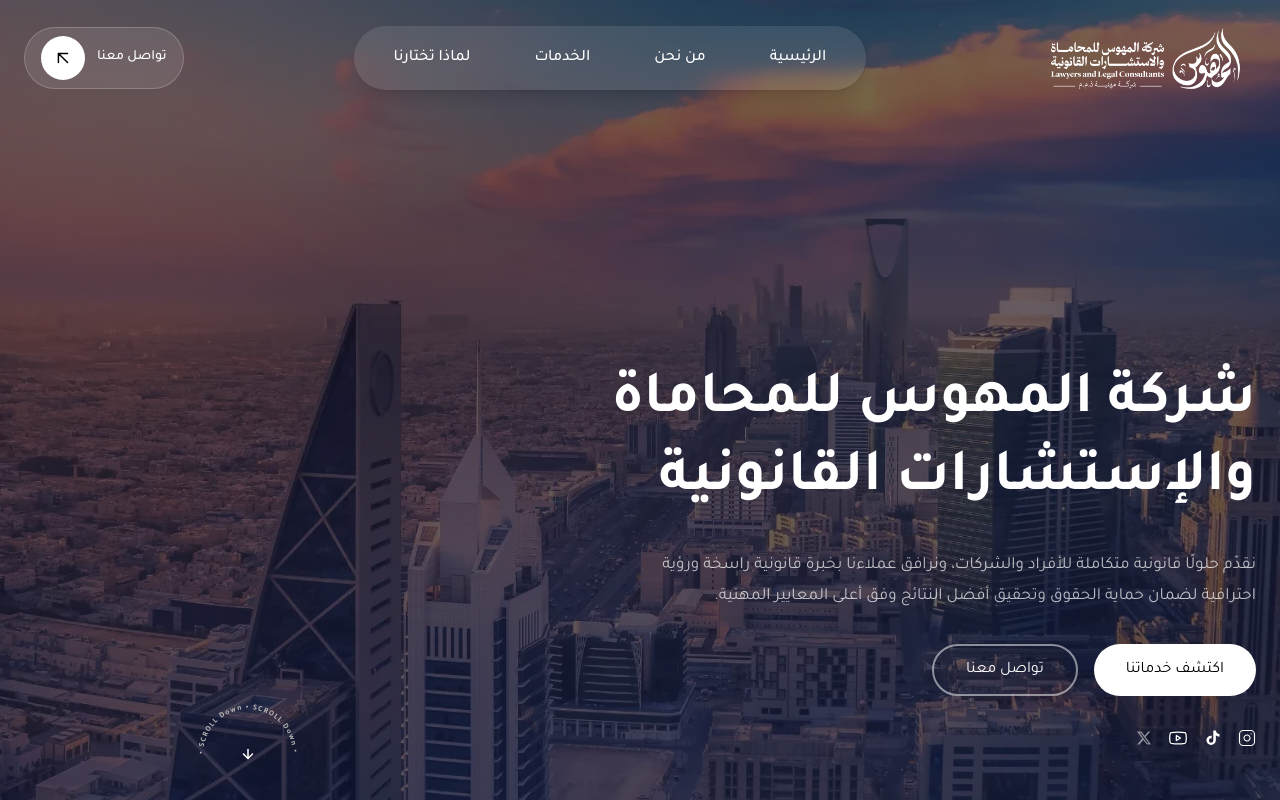
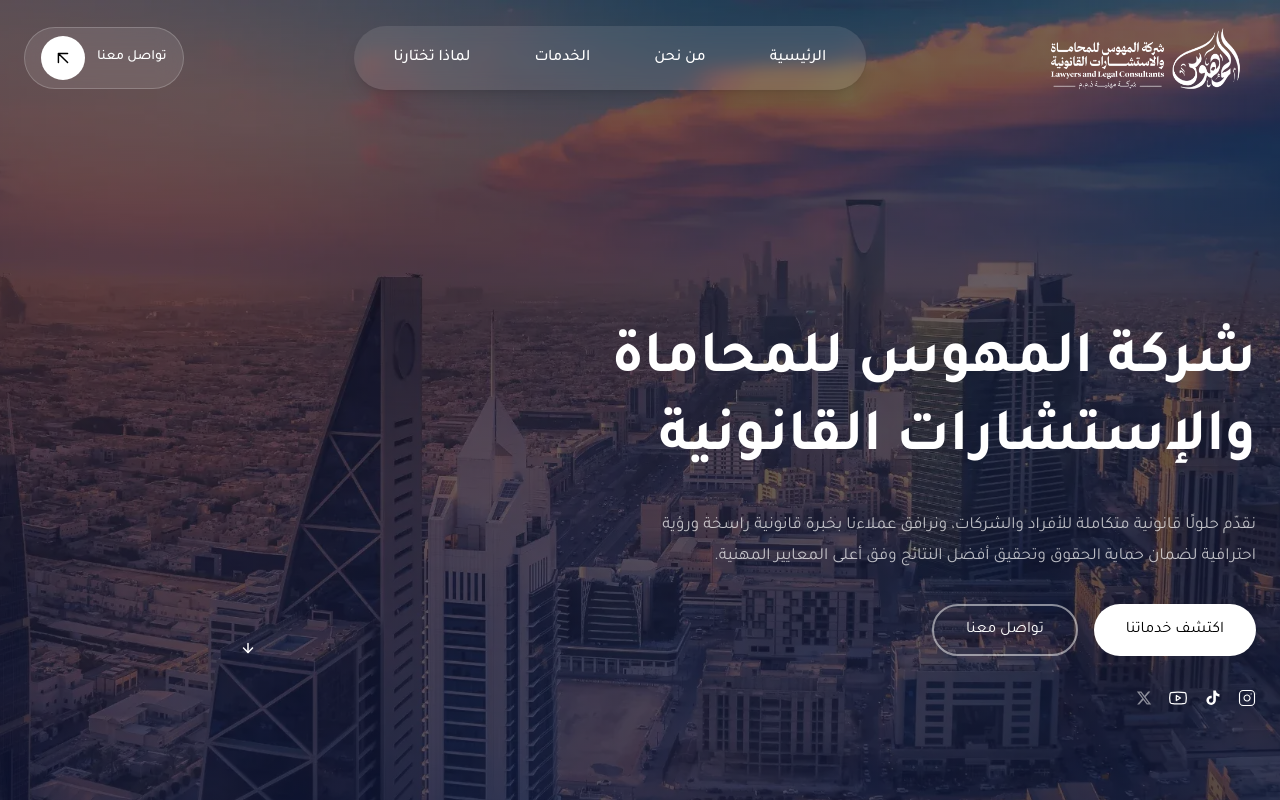
Before and after one commit to amineelakkermi/almohawas, a Next.js app: page / in a window 1280 px wide. Shown: the top 800 px of the page. Built offline with nearby package versions, Linux system fonts and the light colour scheme.

Commit message:
mise a jour

```diff
--- a/package.json
+++ b/package.json
@@ -9,6 +9,7 @@
     "lint": "eslint"
   },
   "dependencies": {
+    "gsap": "^3.14.2",
     "next": "16.1.6",
     "react": "19.2.3",
     "react-dom": "19.2.3"
--- a/src/app/components/Hero.jsx
+++ b/src/app/components/Hero.jsx
@@ -5,7 +5,7 @@ import ScrollTop from "./ScrollTop";
 
 const Hero = () => {
   return (
-    <section className="relative min-h-[90vh] lg:min-h-[100vh] flex items-center justify-start">
+    <section className="relative min-h-[90vh] flex items-center justify-start">
       <div className="relative z-10 w-full max-w-7xl mx-auto px-6
        gap-8
        text-start h-[100%] flex flex-col mt-20">
--- a/src/app/components/ScrollTop.jsx
+++ b/src/app/components/ScrollTop.jsx
@@ -1,53 +1,66 @@
 'use client'
 
 import Link from "next/link"
+import gsap from "gsap"
+import { useEffect, useRef } from "react"
 
 const ScrollTop = () => {
+
+  const circleRef = useRef(null)
 
   const handleScrollTop = () => {
     window.scrollTo({
       top: 0,
-      behavior: 'smooth'
+      behavior: "smooth"
     })
   }
 
+  useEffect(() => {
+    gsap.to(circleRef.current, {
+      rotate: 360,
+      duration: 12,
+      repeat: -1,
+      ease: "none",
+      transformOrigin: "50% 50%"
+    })
+  }, [])
+
   return (
-   <Link href="#about">
-    <div className="absolute left-4 md:left-48 bottom-24 z-[9999]">
+    <div className="fixed left-4 md:left-48 bottom-24 z-[9999]">
 
-      <button
+      <Link
+        href="#about"
         onClick={handleScrollTop}
-        className="relative w-16 h-16 md:w-28 md:h-28 cursor-pointer"
+        className="relative w-16 h-16 md:w-28 md:h-28 block cursor-pointer"
       >
 
-        {/* Cercle texte rotatif */}
+        {/* cercle rotatif */}
         <svg
+          ref={circleRef}
           viewBox="0 0 100 100"
-          className="w-full h-full animate-spin-slow"
-          direction="ltr"
+          className="w-full h-full"
         >
           <defs>
             <path
-              id="circle"
+              id="circlePath"
               d="M 50,50 m -40,0 a 40,40 0 1,1 80,0 a 40,40 0 1,1 -80,0"
             />
           </defs>
 
           <text
-            fill="#b8b8b8ff"
-            fontSize="7"     // plus petit sur mobile
+            fill="#b8b8b8"
+            fontSize="7"
             fontWeight="600"
-            letterSpacing="1"
-            direction="ltr"
+            letterSpacing="2"
           >
-            <textPath href="#circle" startOffset="0%">
-              • SCROLL Down • SCROLL Down •
+            <textPath href="#circlePath">
+              • SCROLL DOWN • SCROLL DOWN •
             </textPath>
           </text>
         </svg>
 
-        {/* Flèche centre */}
-        <div className="absolute rotate-180 inset-0 flex items-center justify-center">
+        {/* arrow */}
+        <div className="absolute inset-0 flex items-center justify-center rotate-180">
           <svg
             width="18"
             height="18"
@@ -57,16 +70,15 @@ const ScrollTop = () => {
             strokeWidth="2"
             strokeLinecap="round"
             strokeLinejoin="round"
-
           >
             <line x1="12" y1="18" x2="12" y2="6" />
             <polyline points="6 12 12 6 18 12" />
           </svg>
         </div>
 
-      </button>
+      </Link>
+
     </div>
-   </Link>
   )
 }
 
--- a/src/app/page.js
+++ b/src/app/page.js
@@ -11,7 +11,7 @@ import Cta from "./components/Cta";
 export default function Home(){
   return (
    <div className="relative">
-    <div className="relative min-h-[90vh] lg:min-h-[100vh]">
+    <div className="relative min-h-[90vh]">
       {/* Background image qui couvre tout */}
       <Image
         src={background}
```
Also changed, not shown: 1 other file (tests, documents, lock files or other folders).
